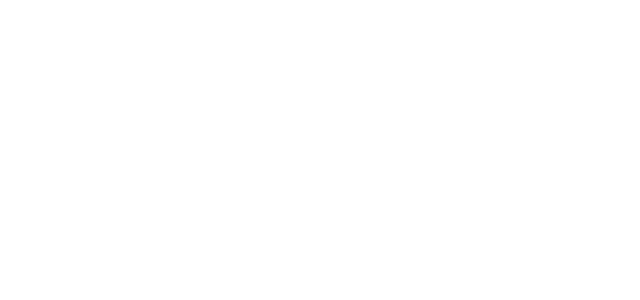
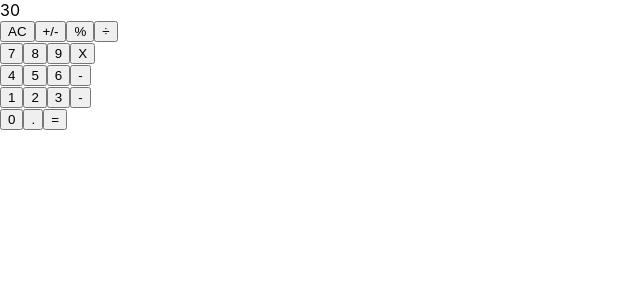
Before and after one commit to sumancrest0001/react-calculator, a React (Create React App) app: page / in a window 1280 px wide. Shown: the top 300 px of the page, without its empty margins (0-640 px from the left). Built offline with nearby package versions, Linux system fonts and the light colour scheme.

Commit message:
ready for submission

```diff
--- /dev/null
+++ b/src/components/App.css
@@ -0,0 +1,5 @@
+.App {
+  background-color: aqua;
+  height: 200px;
+  width: 300px
+}
--- /dev/null
+++ b/src/components/App.js
@@ -0,0 +1,26 @@
+import React, { Component } from 'react';
+import Display from './Display';
+import ButtonPanel from './ButtonPanel';
+
+class App extends Component {
+  constructor(props) {
+    super(props);
+    this.state = {
+      total: '30',
+    };
+  }
+
+  render() {
+    return (
+      <div className="classes.App">
+        <Display
+          // eslint-disable-next-line react/destructuring-assignment
+          output={this.state.total}
+        />
+        <ButtonPanel />
+      </div>
+    );
+  }
+}
+
+export default App;
--- /dev/null
+++ b/src/components/Button.js
@@ -0,0 +1,15 @@
+import React from 'react';
+import PropTypes from 'prop-types';
+
+const Button = props => {
+  const { name } = props;
+  return (
+    <button type="button">{name}</button>
+  );
+};
+
+Button.propTypes = {
+  name: PropTypes.string.isRequired,
+};
+
+export default Button;
--- /dev/null
+++ b/src/components/ButtonPanel.js
@@ -0,0 +1,79 @@
+import React from 'react';
+import Button from './Button';
+
+function ButtonPanel() {
+  return (
+    <div className="calculator-buttons">
+      <div className="calc-row">
+        <Button
+          name="AC"
+        />
+        <Button
+          name="+/-"
+        />
+        <Button
+          name="%"
+        />
+        <Button
+          name="÷"
+        />
+      </div>
+      <div className="calc-row">
+        <Button
+          name="7"
+        />
+        <Button
+          name="8"
+        />
+        <Button
+          name="9"
+        />
+        <Button
+          name="X"
+        />
+      </div>
+      <div className="calc-row">
+        <Button
+          name="4"
+        />
+        <Button
+          name="5"
+        />
+        <Button
+          name="6"
+        />
+        <Button
+          name="-"
+        />
+      </div>
+      <div className="calc-row">
+        <Button
+          name="1"
+        />
+        <Button
+          name="2"
+        />
+        <Button
+          name="3"
+        />
+        <Button
+          name="-"
+        />
+      </div>
+      <div className="calc-row">
+        <Button
+          name="0"
+        />
+        <Button
+          name="."
+        />
+        <Button
+          name="="
+        />
+      </div>
+    </div>
+  );
+}
+
+
+export default ButtonPanel;
--- /dev/null
+++ b/src/components/Display.js
@@ -0,0 +1,19 @@
+import React from 'react';
+import PropTypes from 'prop-types';
+
+const Display = props => {
+  const { output } = props;
+  const result = output || '0';
+  return (
+    <div className="display-screen">
+      {result}
+    </div>
+  );
+};
+
+Display.propTypes = {
+  output: PropTypes.string.isRequired,
+};
+
+
+export default Display;
--- a/src/index.js
+++ b/src/index.js
@@ -1,6 +1,6 @@
 import React from 'react';
 import ReactDOM from 'react-dom';
+import App from './components/App';
 import './index.css';
-import PropTypes from 'prop-types';
 
-ReactDOM.render(<div />, document.getElementById('root'));
+ReactDOM.render(<App />, document.getElementById('root'));
```
